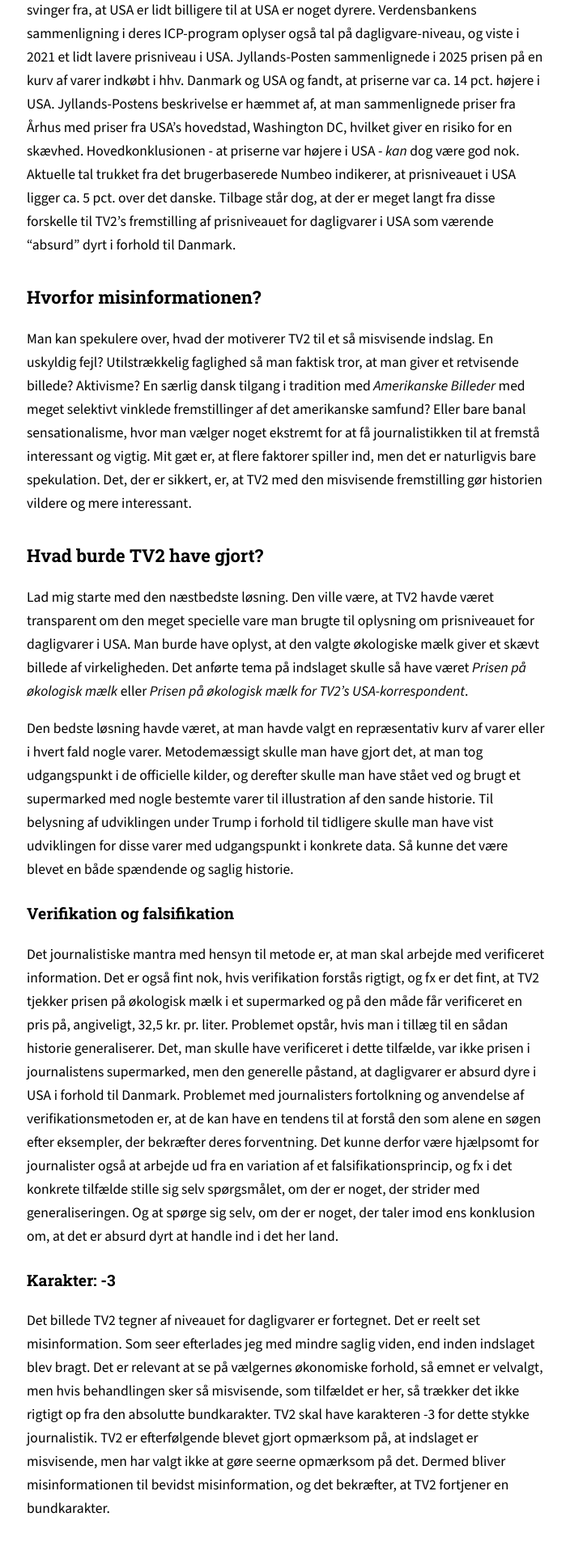
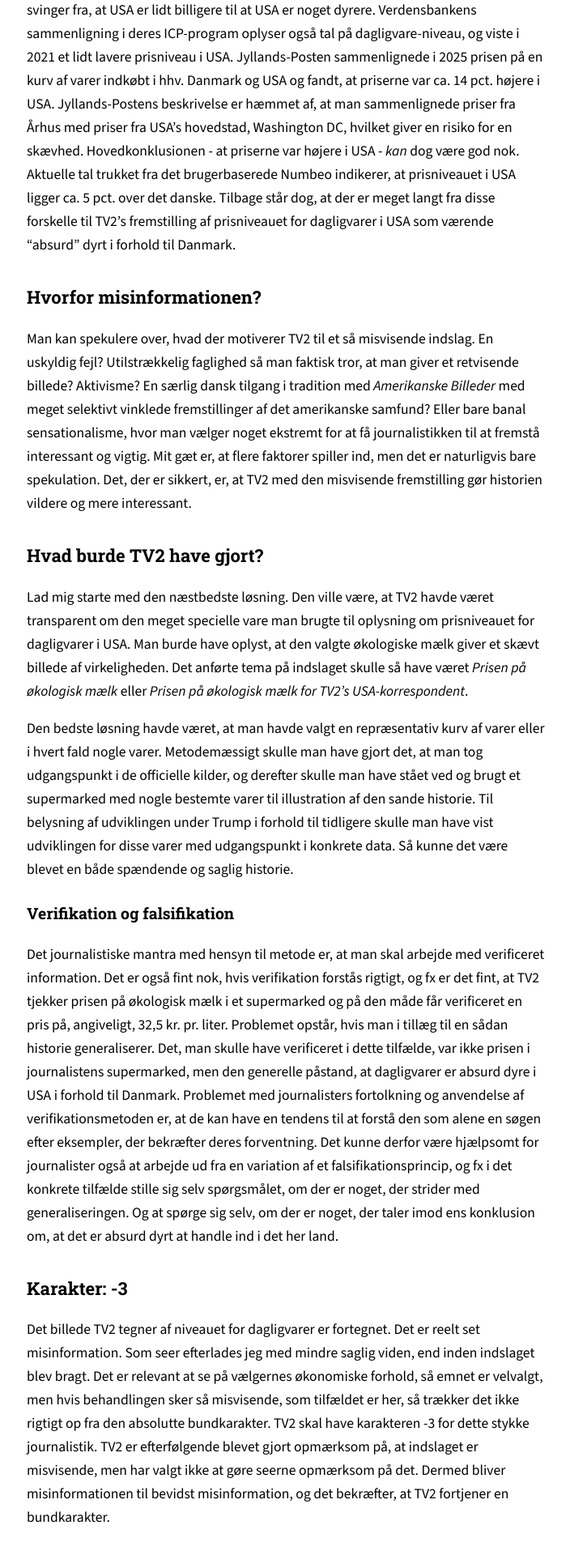
Before and after one commit to MichaelOAppel/OmJournalistik, a Jekyll site: the page built from _posts/2026-10-29-tv2news-dyr-milk-i-newyork.md, in a window 1280 px wide. Shown: the part 3522-5442 px from the top of the page at 81% size, without its empty margins (287-991 px from the left). Built offline with Jekyll 4.4.1, drawn with Linux system fonts in a browser that asks for light colours.

```diff
--- a/_posts/2026-10-29-tv2news-dyr-milk-i-newyork.md
+++ b/_posts/2026-10-29-tv2news-dyr-milk-i-newyork.md
@@ -59,6 +59,6 @@ Den bedste løsning havde været, at man havde valgt en repræsentativ kurv af v
 
 Det journalistiske mantra med hensyn til metode er, at man skal arbejde med verificeret information. Det er også fint nok, hvis verifikation forstås rigtigt, og fx er det fint, at TV2 tjekker prisen på økologisk mælk i et supermarked og på den måde får verificeret en pris på, angiveligt, 32,5 kr. pr. liter. Problemet opstår, hvis man i tillæg til en sådan historie generaliserer. Det, man skulle have verificeret i dette tilfælde, var ikke prisen i journalistens supermarked, men den generelle påstand, at dagligvarer er absurd dyre i USA i forhold til Danmark. Problemet med journalisters fortolkning og anvendelse af verifikationsmetoden er, at de kan have en tendens til at forstå den som alene en søgen efter eksempler, der bekræfter deres forventning. Det kunne derfor være hjælpsomt for journalister også at arbejde ud fra en variation af et falsifikationsprincip, og fx i det konkrete tilfælde stille sig selv spørgsmålet, om der er noget, der strider med generaliseringen. Og at spørge  sig selv, om der er noget, der taler imod ens konklusion om, at det er absurd dyrt at handle ind i det her land.
 
-### Karakter: -3 ###
+## Karakter: -3 ##
 
 Det billede TV2 tegner af niveauet for dagligvarer er fortegnet. Det er reelt set misinformation. Som seer efterlades jeg med mindre saglig viden, end inden indslaget blev bragt. Det er relevant at se på vælgernes økonomiske forhold, så emnet er velvalgt, men hvis behandlingen sker så misvisende, som tilfældet er her, så trækker det ikke rigtigt op fra den absolutte bundkarakter. TV2 skal have karakteren -3 for dette stykke journalistik. TV2 er efterfølgende blevet gjort opmærksom på, at indslaget er misvisende, men har valgt ikke at gøre seerne opmærksom på det. Dermed bliver misinformationen til bevidst misinformation, og det bekræfter, at TV2 fortjener en bundkarakter.
```
